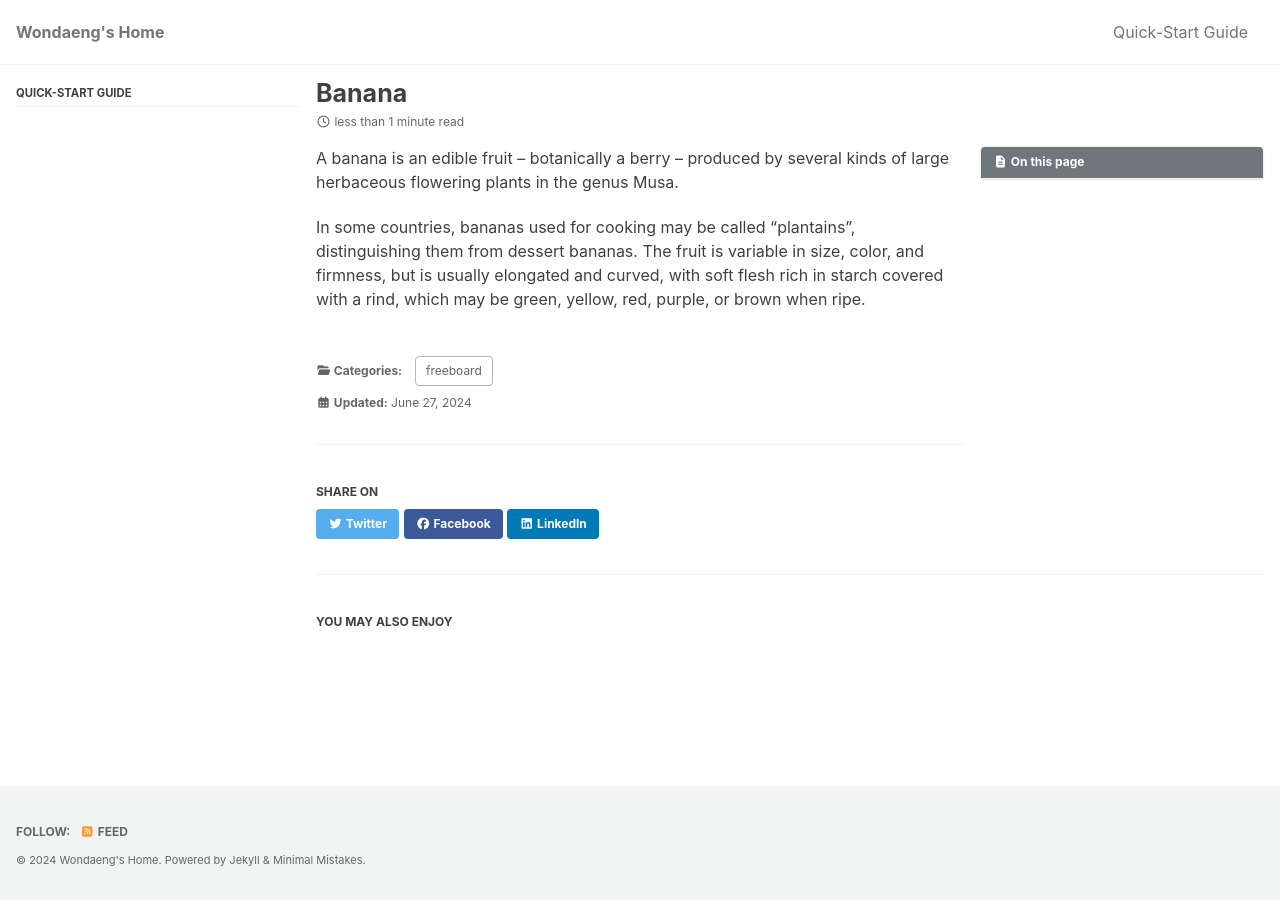
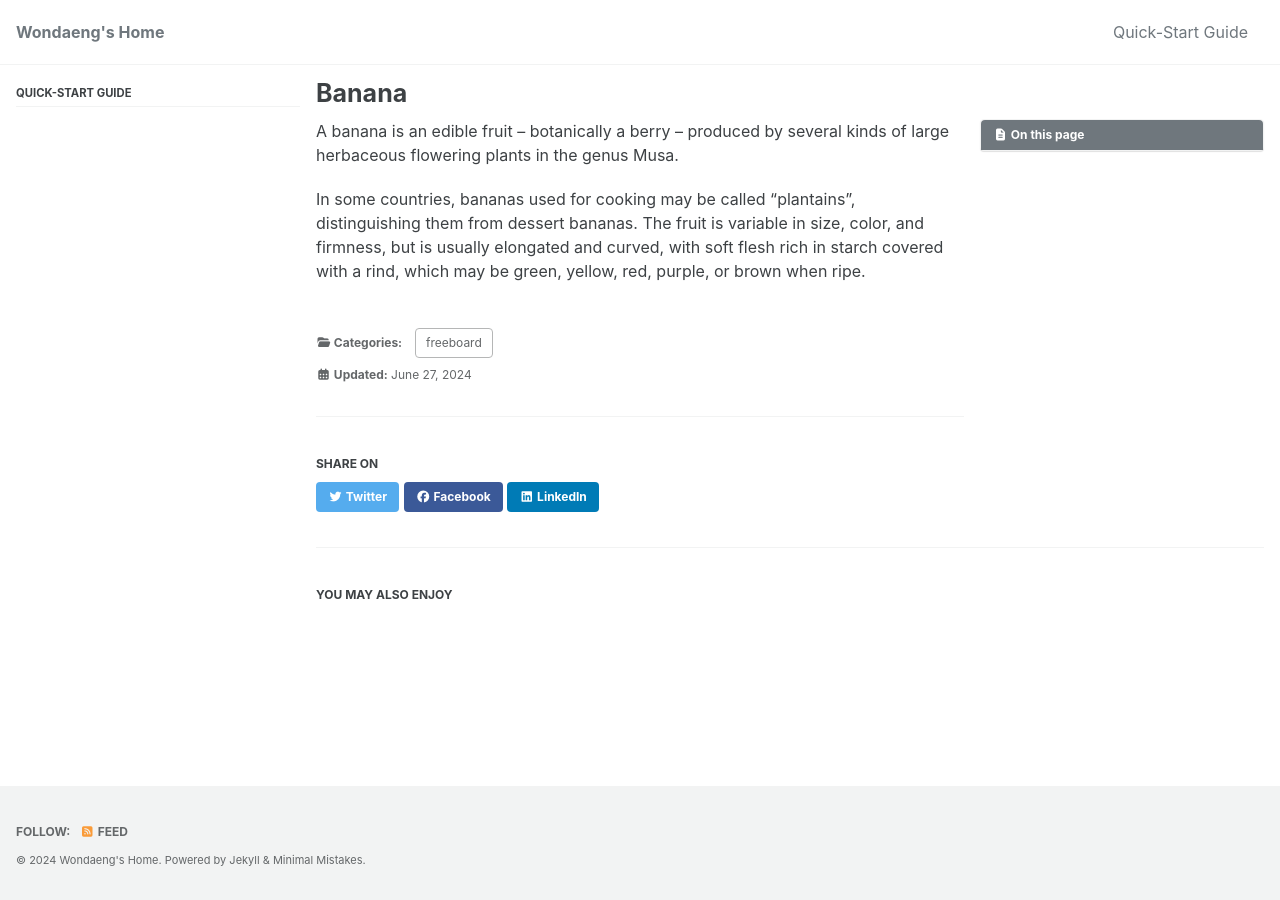
Before and after one commit to Wondaeng/Wondaeng.github.io, a Jekyll site: the page built from freeboard/_posts/2024-06-27-banana.md, in a window 1280 px wide. Built offline with Jekyll 4.4.1, drawn with Linux system fonts in a browser that asks for light colours; cached includes are drawn as plain includes; some of the changed lines change nothing that is shown.

```diff
--- a/_config.yml
+++ b/_config.yml
@@ -320,11 +320,10 @@
     values:
       layout: single
       author_profile: true
-      read_time: true
+      read_time: false
       comments: true
       share: true
       related: true
-      published: true
       future: true
       toc: true
       sidebar:
--- a/freeboard/_posts/2024-06-27-banana.md
+++ b/freeboard/_posts/2024-06-27-banana.md
@@ -1,7 +1,7 @@
 ---
 layout: single
 author: wondaeng
-published: true
+published: "2024-06-26 12:30:00 +0900"
 ---
 
 A banana is an edible fruit – botanically a berry – produced by several
```
